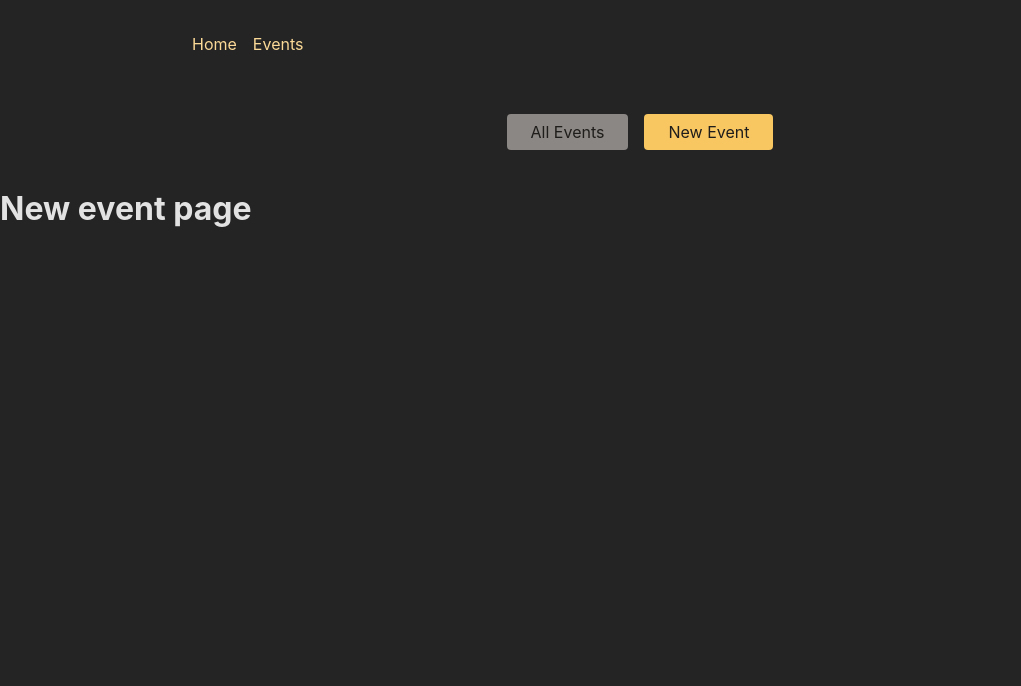
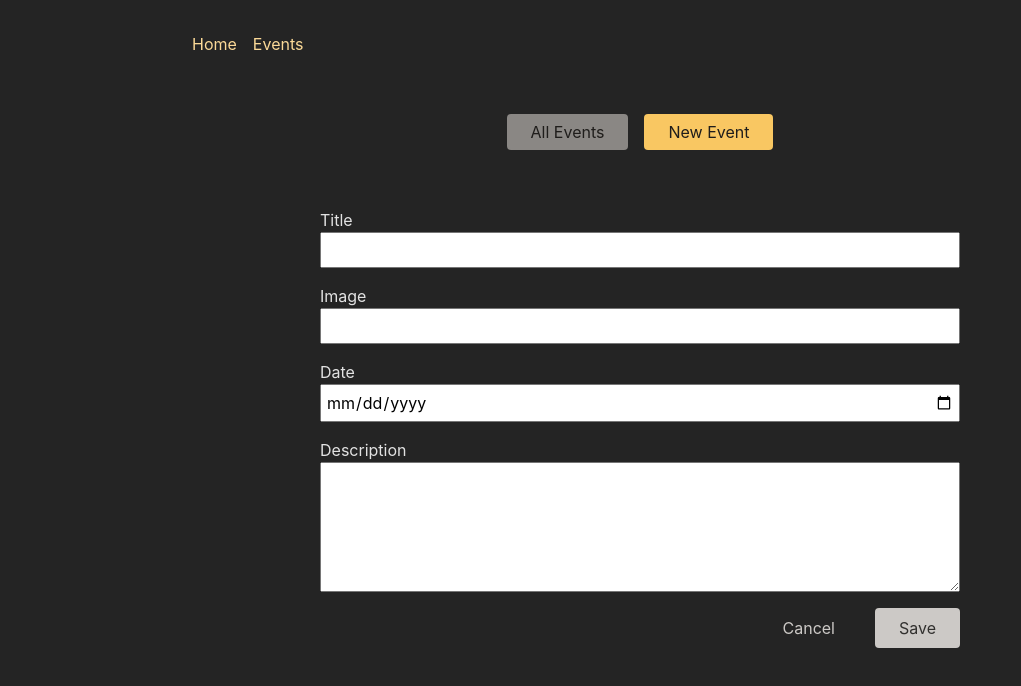
Before and after one commit to PraneethBunny123/routing-challenge, a React (Create React App) app in the folder frontend/: page /events/new in a window 1280 px wide. Shown: the top 686 px of the page, without its empty margins (0-1021 px from the left). Built offline with nearby package versions, Linux system fonts and the light colour scheme.

Commit message:
Displaying EventForm in NewEventPage

```diff
--- a/frontend/src/pages/NewEventPage.js
+++ b/frontend/src/pages/NewEventPage.js
@@ -1,5 +1,7 @@
+import EventForm from "../components/EventForm";
+
 export default function NewEventPage() {
     return (
-        <h1>New event page</h1>
+        <EventForm />
     )
 }
```
